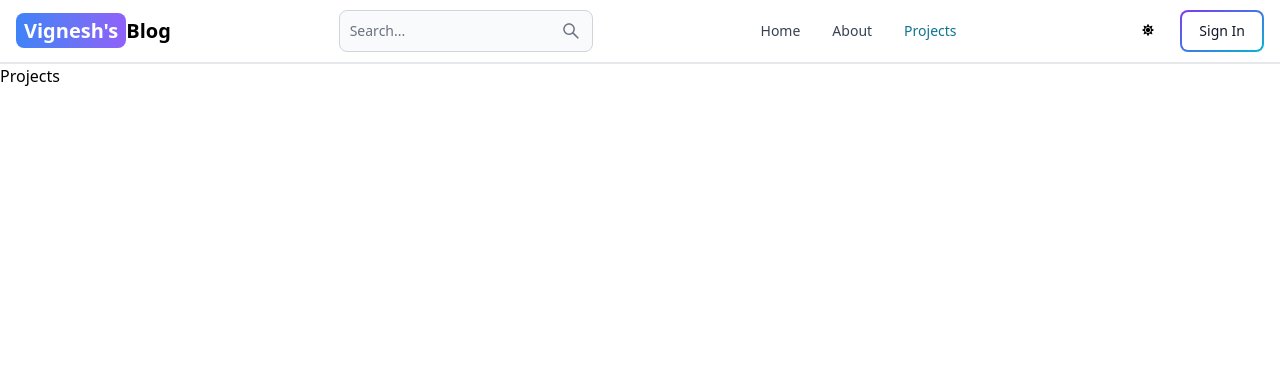
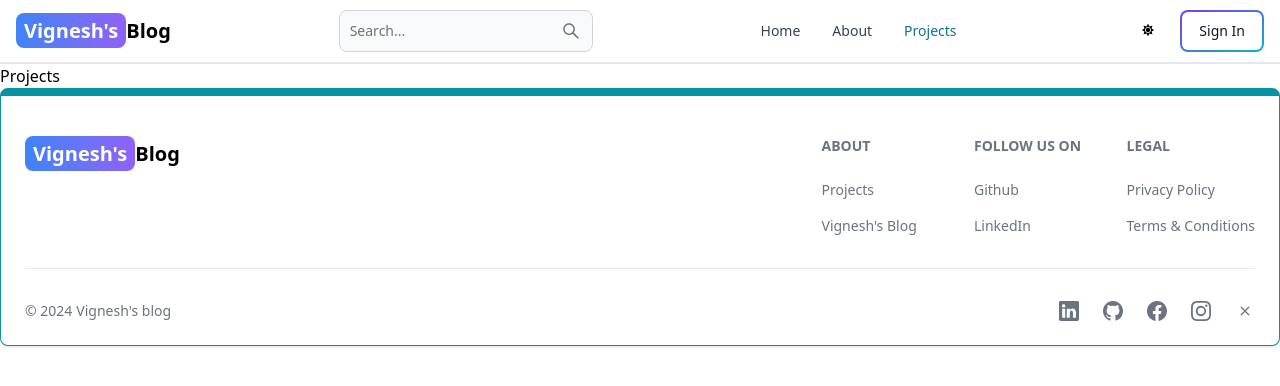
Before and after one commit to Vignesh100799/mern-blog, a React (Vite) app in the folder client/: page /projects in a window 1280 px wide. Shown: the top 386 px of the page. Built offline with nearby package versions, Linux system fonts and the light colour scheme.

Commit message:
Footer compoent added

```diff
--- a/client/src/App.jsx
+++ b/client/src/App.jsx
@@ -6,6 +6,7 @@
 import Dashboard from "./pages/Dashboard";
 import Header from "./components/Header";
 import Projects from "./pages/Projects";
+import FooterCom from "./components/Footer";
 function App() {
   return (
     <BrowserRouter>
@@ -19,6 +20,7 @@
         <Route path="/projects" element={<Projects />} />
         <Route />
       </Routes>
+      <FooterCom/>
     </BrowserRouter>
   );
 }
--- /dev/null
+++ b/client/src/components/Footer.jsx
@@ -0,0 +1,98 @@
+import React from "react";
+import { Footer } from "flowbite-react";
+import { Link } from "react-router-dom";
+import {
+  BsFacebook,
+  BsInstagram,
+  BsGithub,
+  BsX,
+  BsLinkedin,
+} from "react-icons/bs";
+const FooterCom = () => {
+  return (
+    <Footer container className="border border-t-8 border-teal-500">
+      <div className="w-full max-w-7xl mx-auto">
+        <div className="grid w-full justify-between sm:flex md:grid-cols-1">
+          <div className="mt-5">
+            <Link
+              to={"/"}
+              className="self-center whitespace-nowrap text-lg sm:text-xl font-semibold dark:text-white"
+            >
+              <span className=" px-2 py-1 rounded-lg text-white bg-gradient-to-r from-blue-500 via-indigo-500 to-purple-500 ">
+                Vignesh's
+              </span>
+              Blog
+            </Link>
+          </div>
+          <div className="grid grid-cols-2 gap-8 mt-4 sm:grid-cols-3 sm:gap-6">
+            <div>
+              <Footer.Title title="About" />
+              <Footer.LinkGroup col>
+                <Footer.Link
+                  href="/projects"
+                  target="_blank"
+                  rel="noopener noreferrer"
+                >
+                  Projects
+                </Footer.Link>
+                <Footer.Link
+                  href="/about"
+                  target="_blank"
+                  rel="noopener noreferrer"
+                >
+                  Vignesh's Blog
+                </Footer.Link>
+              </Footer.LinkGroup>
+            </div>
+            <div>
+              <Footer.Title title="Follow us on" />
+              <Footer.LinkGroup col>
+                <Footer.Link
+                  href="https://github.com/Vignesh100799"
+                  target="_blank"
+                  rel="noopener noreferrer"
+                >
+                  Github
+                </Footer.Link>
+                <Footer.Link
+                  href="https://www.linkedin.com/in/vignesh-balasubramani-59baa21b5/"
+                  target="_blank"
+                  rel="noopener noreferrer"
+                >
+                  LinkedIn
+                </Footer.Link>
+              </Footer.LinkGroup>
+            </div>
+            <div>
+              <Footer.Title title="Legal" />
+              <Footer.LinkGroup col>
+                <Footer.Link href="#" target="_blank" rel="noopener noreferrer">
+                  Privacy Policy
+                </Footer.Link>
+                <Footer.Link href="#" target="_blank" rel="noopener noreferrer">
+                  Terms & Conditions
+                </Footer.Link>
+              </Footer.LinkGroup>
+            </div>
+          </div>
+        </div>
+        <Footer.Divider />
+        <div className="w-full sm:flex sm:items-center sm:justify-between">
+          <Footer.Copyright
+            by="Vignesh's blog"
+            year={new Date().getFullYear()}
+          />
+          <div className="flex gap-6 mt-4 sm:mt-0 sm:justify-center">
+            <Footer.Icon icon={BsLinkedin} href="#" />
+            <Footer.Icon icon={BsGithub} href="#" />
+            <Footer.Icon icon={BsFacebook} href="#" />
+            <Footer.Icon icon={BsInstagram} href="#" />
+            <Footer.Icon icon={BsX} href="#" />
+          </div>
+        </div>
+      </div>
+    </Footer>
+  );
+};
+
+export default FooterCom;
```
